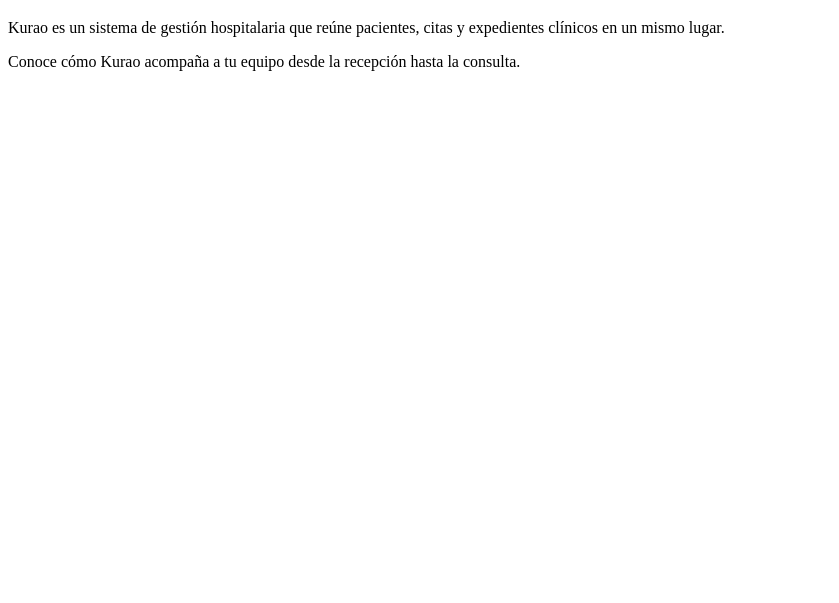
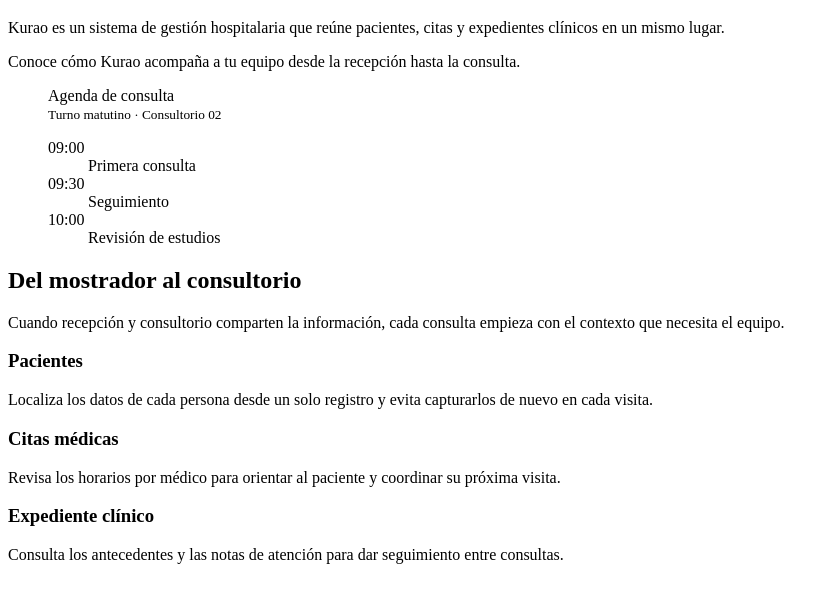
Before and after one commit to PauAb42/Kurao, a plain HTML site: page src/index.html in a window 1280 px wide. Shown: the part 87-690 px from the top of the page, without its empty margins (0-839 px from the left). Drawn offline with Linux system fonts and the light colour scheme.

Commit message:
Mejorar contenido promocional

```diff
--- a/src/index.html
+++ b/src/index.html
@@ -11,6 +11,20 @@
     <h1>Una agenda conectada con cada expediente.</h1>
     <p>Kurao es un sistema de gestión hospitalaria que reúne pacientes, citas y expedientes clínicos en un mismo lugar.</p>
     <p>Conoce cómo Kurao acompaña a tu equipo desde la recepción hasta la consulta.</p>
+    <figure class="agenda" aria-label="Ejemplo de agenda médica con datos ficticios">
+        <figcaption>Agenda de consulta</figcaption>
+        <small>Turno matutino · Consultorio 02</small>
+        <dl><dt>09:00</dt><dd>Primera consulta</dd><dt>09:30</dt><dd>Seguimiento</dd><dt>10:00</dt><dd>Revisión de estudios</dd></dl>
+      </figure>
+    <section id="beneficios">
+      <h2>Del mostrador al consultorio</h2>
+      <p>Cuando recepción y consultorio comparten la información, cada consulta empieza con el contexto que necesita el equipo.</p>
+      <div class="cards">
+        <article><h3>Pacientes</h3><p>Localiza los datos de cada persona desde un solo registro y evita capturarlos de nuevo en cada visita.</p></article>
+        <article><h3>Citas médicas</h3><p>Revisa los horarios por médico para orientar al paciente y coordinar su próxima visita.</p></article>
+        <article><h3>Expediente clínico</h3><p>Consulta los antecedentes y las notas de atención para dar seguimiento entre consultas.</p></article>
+      </div>
+    </section>
   </main>
 </body>
 </html>
```
